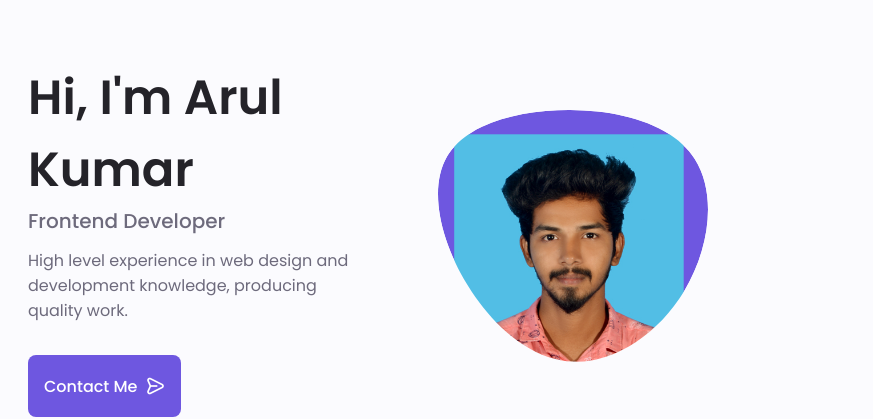
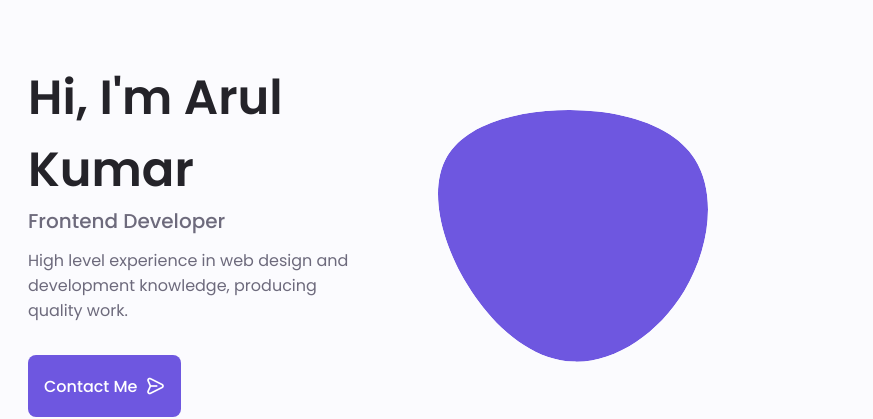
Before and after one commit to arulkumararul2000/portfolio, a plain HTML site: page index.html in a window 1280 px wide. Shown: the part 122-541 px from the top of the page, 280-1153 px from the left. Drawn offline with nearby package versions, Linux system fonts and the light colour scheme; files whose address does not match are found by name.

Commit message:
Update index.html

```diff
--- a/index.html
+++ b/index.html
@@ -98,7 +98,7 @@
                                     165.547 130.807 187.559 100.226 186.353C69.6454 185.297 41.0228 161.023 21.7403
                                     129.362C2.45775 97.8511 -7.48481 59.1033 6.67581 34.5279C20.9871 10.1032 59.7028
                                     -0.149132 97.9666 0.00163737C136.23 0.303176 174.193 10.857 190.312 36.4879Z"/>
-                                    <image class="home__blob-img" x="12" y="18" href="./assets/img/profile pic.jpg"/>
+                                <!-- <image class="home__blob-img" x="12" y="18" href="./assets/img/profile pic.jpg"/> -->
                                 </g>
                             </svg>
                         </div>
```
